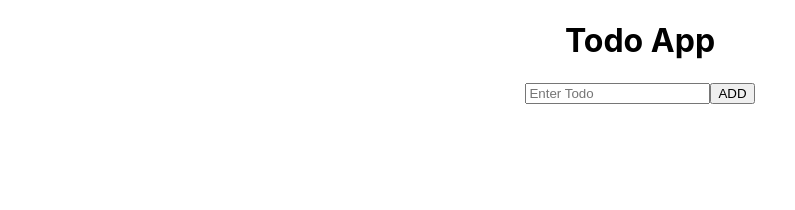
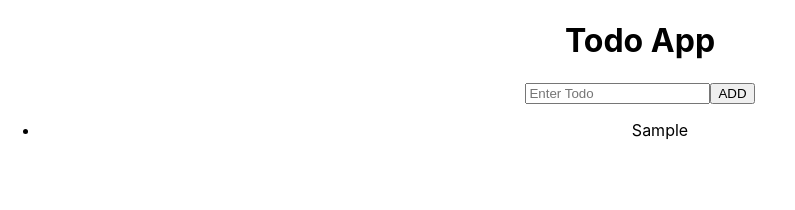
Before and after one commit to Kllicks/react-todo, a React (Create React App) app: page / in a window 1280 px wide. Both pictures are taken after typing "Sample" into the empty fields and a click on the button "ADD". Shown: the top 210 px of the page, without its empty margins (0-795 px from the left). Built offline with nearby package versions, Linux system fonts and the light colour scheme.

Commit message:
finishes the updated todo list

```diff
--- /dev/null
+++ b/src/List.js
@@ -0,0 +1,13 @@
+import React from 'react';
+
+const List = (props) => {
+    return (
+        <ul>
+            {props.items.map((item, index) => {
+                return <li key={index}>{item}</li>
+            })}
+        </ul>
+    );
+}
+
+export default List;
--- a/src/TodoList.js
+++ b/src/TodoList.js
@@ -1,4 +1,5 @@
 import React, { Component } from 'react';
+import List from './List';
 
 class TodoList extends Component {
     constructor(props) {
@@ -21,6 +22,9 @@ class TodoList extends Component {
                     </input>
                     <button type="submit">ADD</button>
                 </form>
+                <div>
+                    <List items = {this.state.items}/>
+                </div>
             </div>
         );
     }
```
